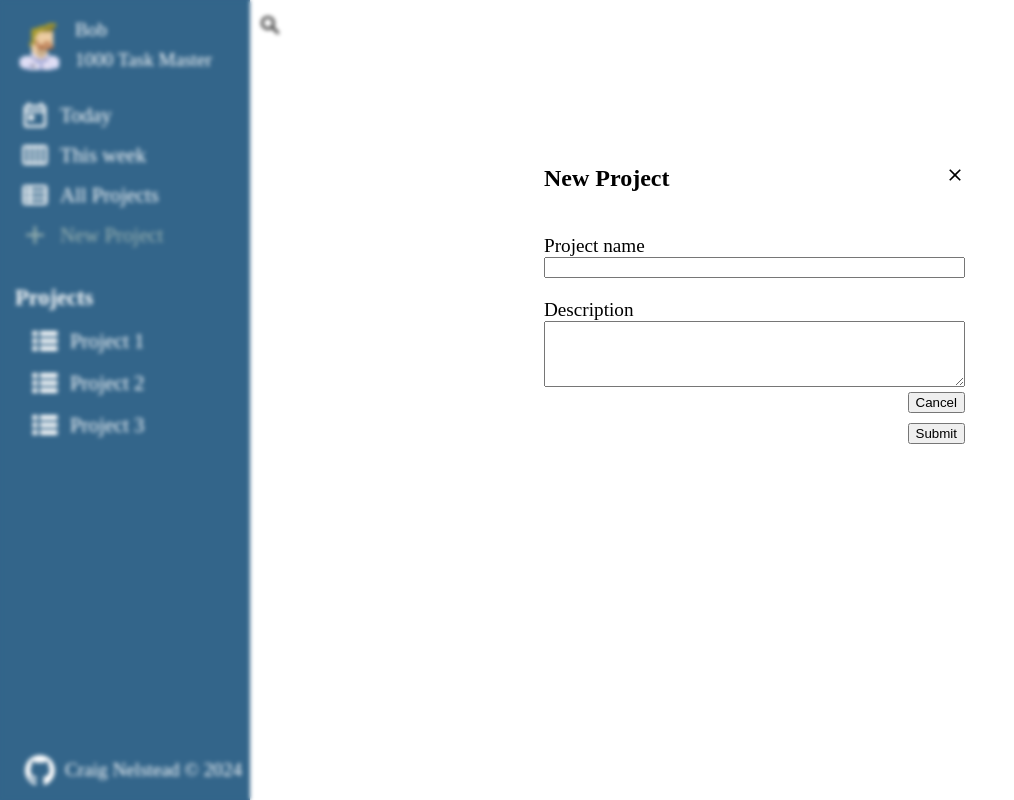
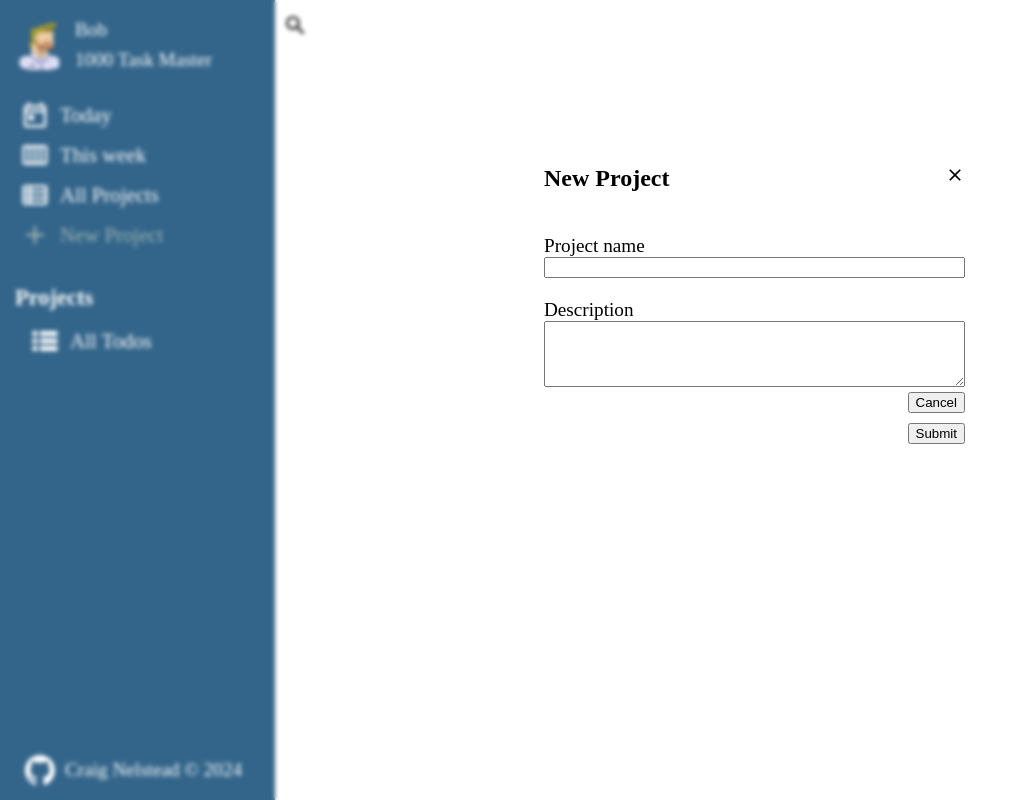
Before and after one commit to craignelstead/To-Do-List, a website with bundled scripts: page src/index.html in a window 1280 px wide. Both pictures are taken after a click on the item "New Project". Shown: the whole page, without its empty margins (0-1014 px from the left). Built offline with nearby package versions, Linux system fonts and the light colour scheme.

Commit message:
Added validation to check if project title already exists, with error message to reflect. Creating new project adds it to sidebar. Created Default project that all todos are added to

```diff
--- a/src/index.html
+++ b/src/index.html
@@ -27,10 +27,10 @@
             </div>
             <div id="projectList">
                 <h3>Projects</h3>
-                <ul class="sideItems">
-                    <li><img src="./images/project.svg" alt="Project">Project 1</li>
+                <ul id="projectListUl" class="sideItems">
+                    <!-- <li><img src="./images/project.svg" alt="Project">Project 1</li>
                     <li><img src="./images/project.svg" alt="Project">Project 2</li>
-                    <li><img src="./images/project.svg" alt="Project">Project 3</li>
+                    <li><img src="./images/project.svg" alt="Project">Project 3</li> -->
                 </ul>
             </div>
             <div id="credits">
--- a/src/index.js
+++ b/src/index.js
@@ -1,6 +1,6 @@
 import './style.css';
 
-import { newProject } from './updateDOM';
+import { newProject, updateSidebar } from './updateDOM';
 import { listeners } from './updateDOM';
 import { Project } from './newProject';
 import { ToDoItem } from './newToDo';
@@ -20,3 +20,11 @@ export const projects = (function() {
     }
 
 })();
+
+//Create default project with all to do items
+export const createDefaultProject = (function() {
+    let defaultProj = Project('All Todos', 'All of your todo items live here',
+        [], 'Immutable', 'Time');
+    projects.myProjects.push(defaultProj);
+    updateSidebar.addNewProject(defaultProj);
+})();
--- a/src/newProject.js
+++ b/src/newProject.js
@@ -1,7 +1,6 @@
 //Project Creator
 
 import { validate } from './validateInput';
-import { formatDistance, subDays } from "date-fns";
 
 export const Project = (title, description, toDoItems, projectStatus, timeCreated) => {
 
@@ -11,6 +10,8 @@ export const Project = (title, description, toDoItems, projectStatus, timeCreate
     projectStatus = projectStatus;
     timeCreated = timeCreated;
 
+
+
     return {
         title,
         description,
--- a/src/style.css
+++ b/src/style.css
@@ -27,7 +27,7 @@ a {
 
 #allContainer {
     display: grid;
-    grid-template-columns: minmax(250px, 1fr) 6fr;
+    grid-template-columns: minmax(275px, 1fr) 6fr;
     height: 100vh;
     width: 100%;
 }
--- a/src/updateDOM.js
+++ b/src/updateDOM.js
@@ -10,7 +10,7 @@ export const newProject = (function(doc) {
         buildForm();
     }
 
-    //Removes blue, hides form
+    //Removes blur, hides form
     function hideForm() {
         noBlur();
 
@@ -83,9 +83,10 @@ export const newProject = (function(doc) {
         newProjectNameText.required = true;
 
         const newProjectNameMsg = doc.createElement('p');
-        newProjectNameMsg.textContent = 'Must have a name';
+        // newProjectNameMsg.textContent = 'Project must have a name';
         newProjectNameMsg.classList.add('formMessage');
         newProjectNameMsg.classList.add('hidden');
+        newProjectNameMsg.setAttribute('id', 'nameMsg');
 
         formBody.appendChild(newProjectNameLabel);
         formBody.appendChild(newProjectNameText);
@@ -138,8 +139,12 @@ export const newProject = (function(doc) {
         container.appendChild(formContainer);
     }
 
-    function invalidInput() {
-        alert('Squawk');
+    function invalidInput(msg) {
+        const textbox = doc.getElementById('projectname');
+        const label = doc.getElementById('nameMsg');
+        label.textContent = msg;
+        textbox.classList.add('formInvalid');
+        label.classList.remove('hidden');
     }
 
     return {
@@ -154,3 +159,31 @@ export const listeners = (function(doc) {
     const newProjectBtn = doc.getElementById('newProjectSideBar');
     newProjectBtn.addEventListener('click', newProject.showForm);
 })(document);
+
+//Updates sidebar
+export const updateSidebar = (function(doc) {
+
+    //Add new project to sidebar
+    function addNewProject(proj) {
+        const projLists = doc.getElementById('projectListUl');
+
+        const li = doc.createElement('li');
+        const img = doc.createElement('img');
+        const span = doc.createElement('span');
+
+        img.setAttribute('src', './images/project.svg');
+        img.setAttribute('alt', 'Project');
+
+        span.textContent = proj.title;
+        li.appendChild(img);
+        li.appendChild(span);
+
+        projLists.appendChild(li);
+
+        //projLists.addEventListener('click',);
+    }
+
+    return {
+        addNewProject,
+    }
+})(document);
--- a/src/validateInput.js
+++ b/src/validateInput.js
@@ -1,27 +1,58 @@
 //Validates input for new project
 
-import { newProject } from './updateDOM';
+import { newProject, updateSidebar } from './updateDOM';
 import { Project } from './newProject';
 import { projects } from './index';
 
 import { formatDistance, subDays } from "date-fns";
+import { forEach } from 'neo-async';
 
 export const validate = (function() {
 
+    //Checks if the project form input is valid
+    function projectForm(name, description) {
+        if ((name.length > 0) && (name.length <=20)) {
+            //Check if project title already exists
+            // projects.myProjects.forEach((proj) => {
+            //     if (proj.title == name) {
+            //         alert(proj.title + name);
+            //         invalid();
+            //         return;
+            //     }
+            // });
+            isTitleTaken(name) ? invalid('Project already exists') : valid(name, description);
+            //valid(name, description);
+        }
+        else {
+            invalid('Project must have a name');
+        }
+    }
+
+    //Returns true if project already exists with entered title
+    function isTitleTaken(name) {
+        for (let i=0; i < projects.myProjects.length; i++) {
+            if (projects.myProjects[i].title == name) {
+                return true
+            }
+        }
+    }
+
     //If form is valid, create Project from newProject and add it to array of
     //projects in index
-    function projectForm(name, description) {
-        if ((name.length > 0) && (name.length <=20)) {
-            let newProject = Project(name, description, [],
-                'Incomplete', 'Time');
+    function valid(name, description) {
+        let projectFromForm = Project(name, description, [],
+            'Incomplete', 'Time');
 
-            projects.myProjects.push(newProject);
-            console.log(projects.myProjects);
+        projects.myProjects.push(projectFromForm);
+        console.log(projects.myProjects);
 
-        }
-        else {
-            newProject.invalidInput();
-        }
+        newProject.hideForm();
+
+        updateSidebar.addNewProject(projectFromForm);
+    }
+
+    function invalid(msg) {
+        newProject.invalidInput(msg);
     }
 
     return {
```
Also changed, not shown: dist/main.js.
